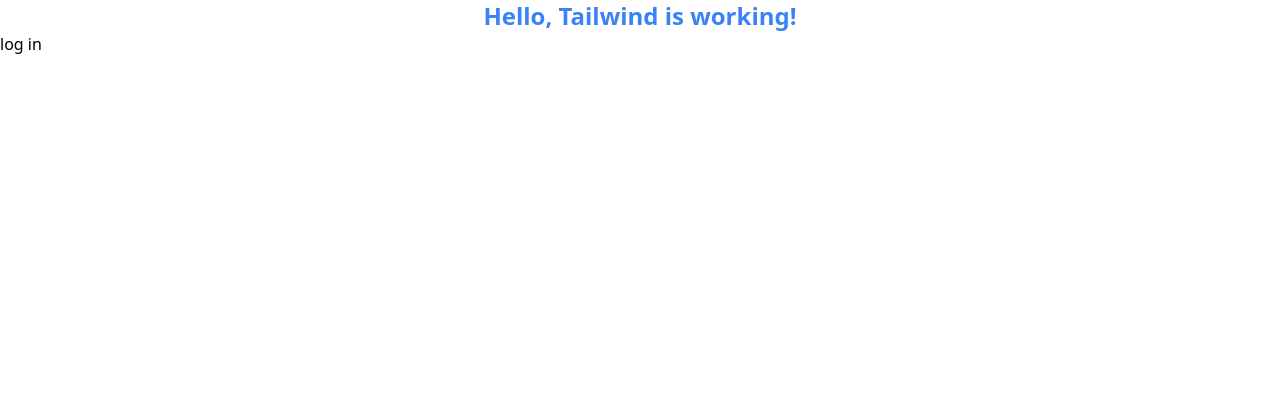
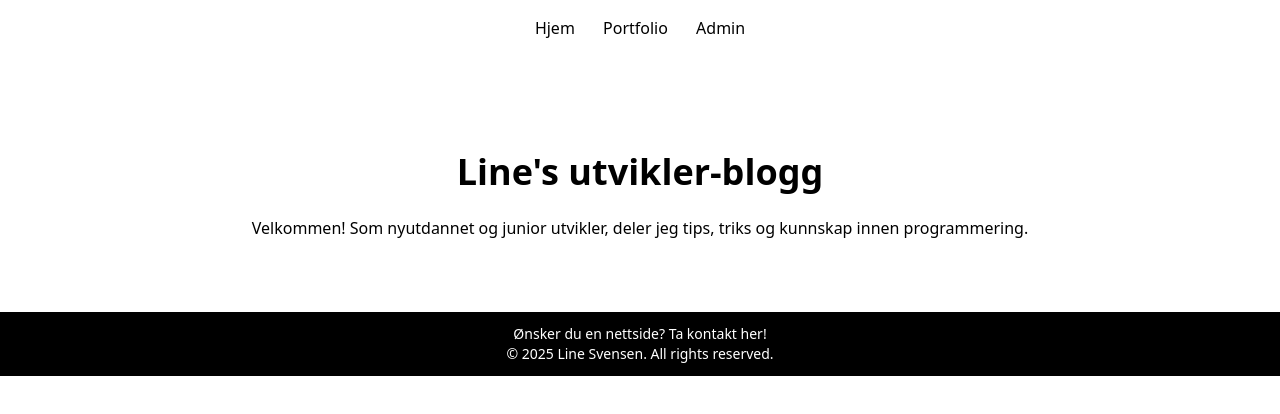
Before and after one commit to LineSvensen/ls-blog, a website with bundled scripts: page index.html in a window 1280 px wide. Built offline with nearby package versions, Linux system fonts and the light colour scheme; no server answers.

Commit message:
started on very basic design

```diff
--- a/index.html
+++ b/index.html
@@ -22,21 +22,49 @@
       rel="stylesheet"
     />
   </head>
-  <body class="font-poppins">
-    <header>
-      <nav></nav>
+  <body class="min-h-screen font-poppins">
+    <header class="">
+      <nav class="flex justify-center items-center px-6 py-4">
+        <div class="">
+          <a href="" class=""></a>
+        </div>
+        <links class="space-x-6">
+          <a href="./index" class="hover:text-blue-300 transition">Hjem</a>
+          <a
+            href="https://lsdev.vercel.app/"
+            class="hover:text-blue-300 transition"
+            >Portfolio</a
+          >
+          <a href="./login.html" class="hover:text-blue-300 transition"
+            >Admin</a
+          >
+        </links>
+      </nav>
+      <div
+        class="hero-banner flex-col bg-cover bg-center h-64 px-4 flex items-center justify-center text-black text-center"
+      >
+        <h1 class="text-4xl font-extrabold px-4 py-6">Line's utvikler-blogg</h1>
+        <p>
+          Velkommen! Som nyutdannet og junior utvikler, deler jeg tips, triks og
+          kunnskap innen programmering.
+        </p>
+      </div>
     </header>
 
-    <main>
-      <div class="text-center text-blue-500 text-2xl font-bold">
-        Hello, Tailwind is working!
-      </div>
-      <div>
-        <a href="./login.html">log in</a>
-      </div>
+    <main class="flex flex-grow">
       <div id="posts"></div>
     </main>
 
-    <footer></footer>
+    <footer
+      class="flex flex-col bg-black h-16 p-4 justify-center items-center text-white"
+    >
+      <a href="mailto:line.sven@live.no" class="text-sm"
+        >Ønsker du en nettside? Ta kontakt her!</a
+      >
+      <p class="text-sm">
+        &copy; <span id="copyright-year"></span> Line Svensen. All rights
+        reserved.
+      </p>
+    </footer>
   </body>
 </html>
--- a/js/index.js
+++ b/js/index.js
@@ -1,4 +1,4 @@
-import jwt from "jsonwebtoken";
+
 import "dotenv/config";
 import express from "express";
 import cors from "cors";
@@ -6,6 +6,8 @@
 import multer from "multer";
 import path from "path";
 import bcrypt from "bcrypt";
+
+// import jwt from "jsonwebtoken";
 
 const app = express();
 
@@ -25,6 +27,7 @@
 const upload = multer({ storage });
 
 app.use(cors());
+
 app.use(express.json());
 app.use("/uploads", express.static("uploads"));
 
--- a/js/script.js
+++ b/js/script.js
@@ -75,3 +75,5 @@
 }
 
 loadPostsInRightOrder();
+
+document.getElementById("copyright-year").textContent = new Date().getFullYear();
```
Also changed, not shown: dist/output.css, js/config.js (line endings or trailing spaces).
